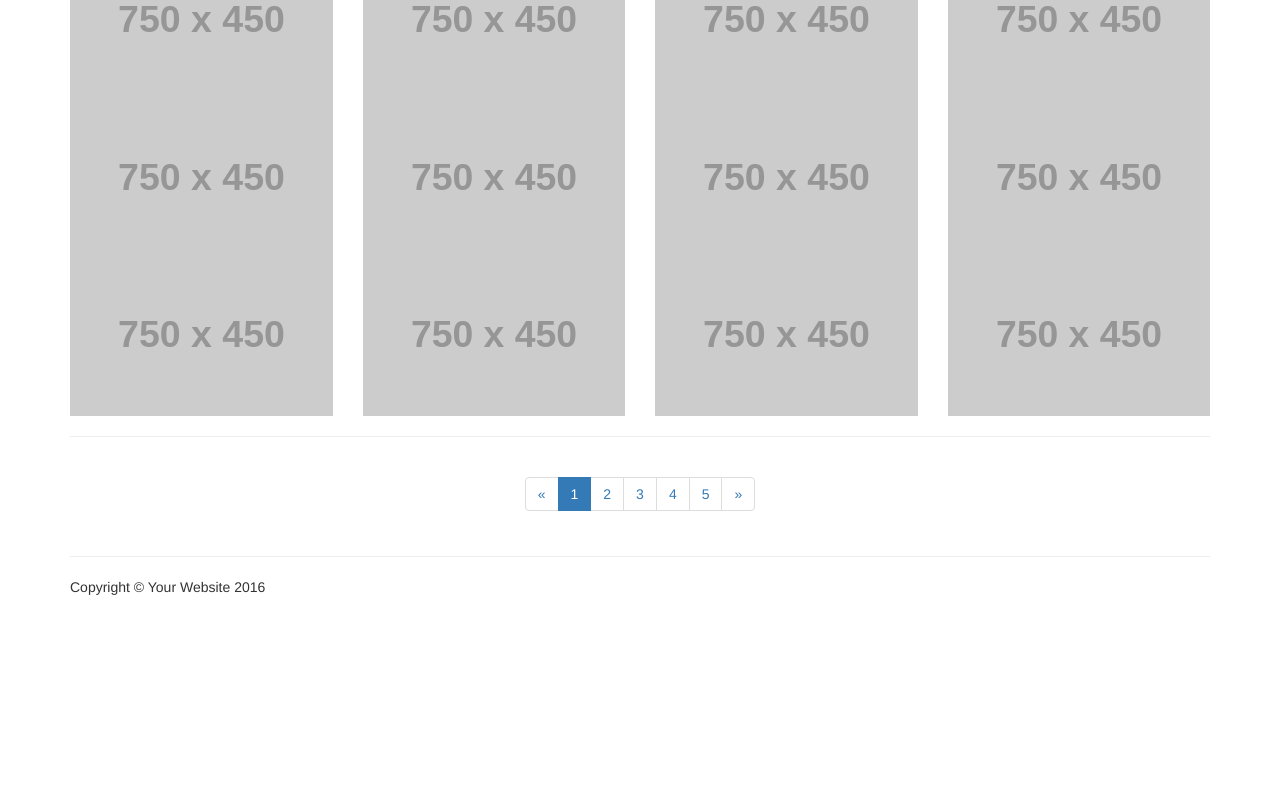
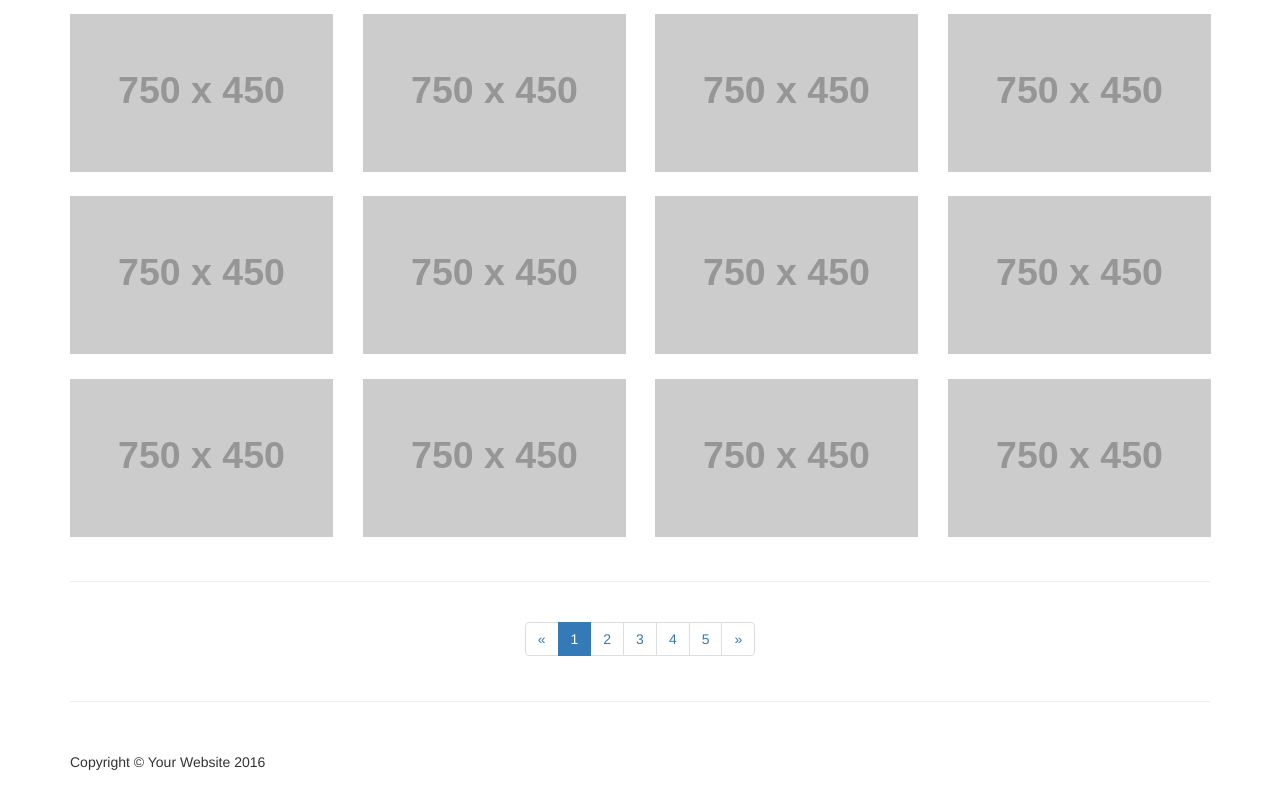
Before and after one commit to ruchikasinghtomar/ruchikasinghtomar.github.io, a plain HTML site: page index.html in a window 1280 px wide. Shown: the part 166-956 px from the top of the page. Before the commit the page ends 800 px from the top, so only its background shows below. Drawn offline with Linux system fonts and the light colour scheme; placeholder pictures from the web are drawn by us.

Commit message:
Reincludes missing classes

```diff
--- a/stylesheets/style.css
+++ b/stylesheets/style.css
@@ -1,18 +1,30 @@
-/* Shutter In Horizontal */
-.hvr-shutter-in-horizontal {
+body {
+    padding-top: 70px; /* Required padding for .navbar-fixed-top. Remove if using .navbar-static-top. Change if height of navigation changes. */
+}
+
+.portfolio-item {
+    margin-bottom: 25px;
+}
+
+footer {
+    margin: 50px 0;
+}
+
+/* Shutter Out Horizontal */
+.hvr-shutter-out-horizontal {
   display: inline-block;
   vertical-align: middle;
   -webkit-transform: perspective(1px) translateZ(0);
   transform: perspective(1px) translateZ(0);
   box-shadow: 0 0 1px transparent;
   position: relative;
-  background: #2098D1;
+  background: #e1e1e1;
   -webkit-transition-property: color;
   transition-property: color;
   -webkit-transition-duration: 0.3s;
   transition-duration: 0.3s;
 }
-.hvr-shutter-in-horizontal:before {
+.hvr-shutter-out-horizontal:before {
   content: "";
   position: absolute;
   z-index: -1;
@@ -20,9 +32,9 @@
   bottom: 0;
   left: 0;
   right: 0;
-  background: #e1e1e1;
-  -webkit-transform: scaleX(1);
-  transform: scaleX(1);
+  background: #2098D1;
+  -webkit-transform: scaleX(0);
+  transform: scaleX(0);
   -webkit-transform-origin: 50%;
   transform-origin: 50%;
   -webkit-transition-property: transform;
@@ -32,10 +44,10 @@
   -webkit-transition-timing-function: ease-out;
   transition-timing-function: ease-out;
 }
-.hvr-shutter-in-horizontal:hover, .hvr-shutter-in-horizontal:focus, .hvr-shutter-in-horizontal:active {
+.hvr-shutter-out-horizontal:hover, .hvr-shutter-out-horizontal:focus, .hvr-shutter-out-horizontal:active {
   color: white;
 }
-.hvr-shutter-in-horizontal:hover:before, .hvr-shutter-in-horizontal:focus:before, .hvr-shutter-in-horizontal:active:before {
-  -webkit-transform: scaleX(0);
-  transform: scaleX(0);
+.hvr-shutter-out-horizontal:hover:before, .hvr-shutter-out-horizontal:focus:before, .hvr-shutter-out-horizontal:active:before {
+  -webkit-transform: scaleX(1);
+  transform: scaleX(1);
 }
```
